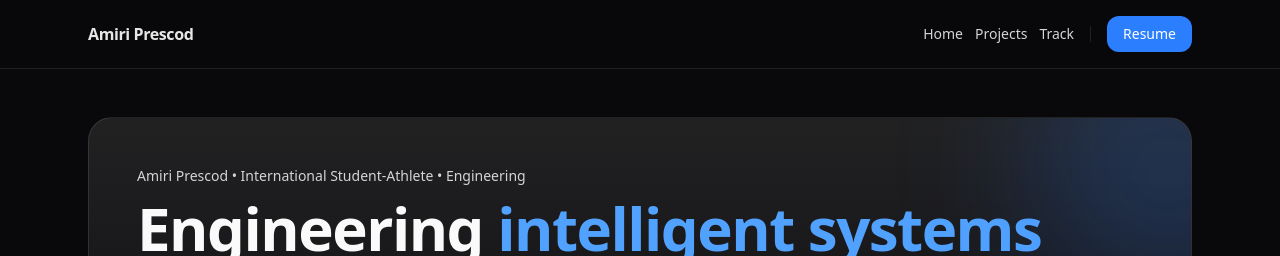
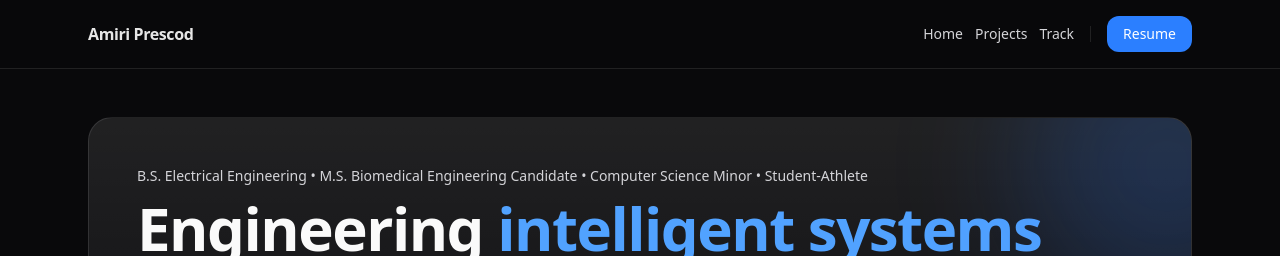
Before and after one commit to aprescod12/aprescod-portfolio-website, a Next.js app: page / in a window 1280 px wide. Shown: the top 256 px of the page. Built offline with nearby package versions, Linux system fonts and the light colour scheme.

Commit message:
Update homepage positioning line

```diff
--- a/src/app/page.tsx
+++ b/src/app/page.tsx
@@ -15,7 +15,7 @@ export default function HomePage() {
 
         {/* Your positioning line */}
         <p className="text-sm text-zinc-300">
-          Amiri Prescod • International Student-Athlete • Engineering
+          B.S. Electrical Engineering • M.S. Biomedical Engineering Candidate • Computer Science Minor • Student-Athlete
         </p>
 
         {/* Strong recruiter headline */}
```
